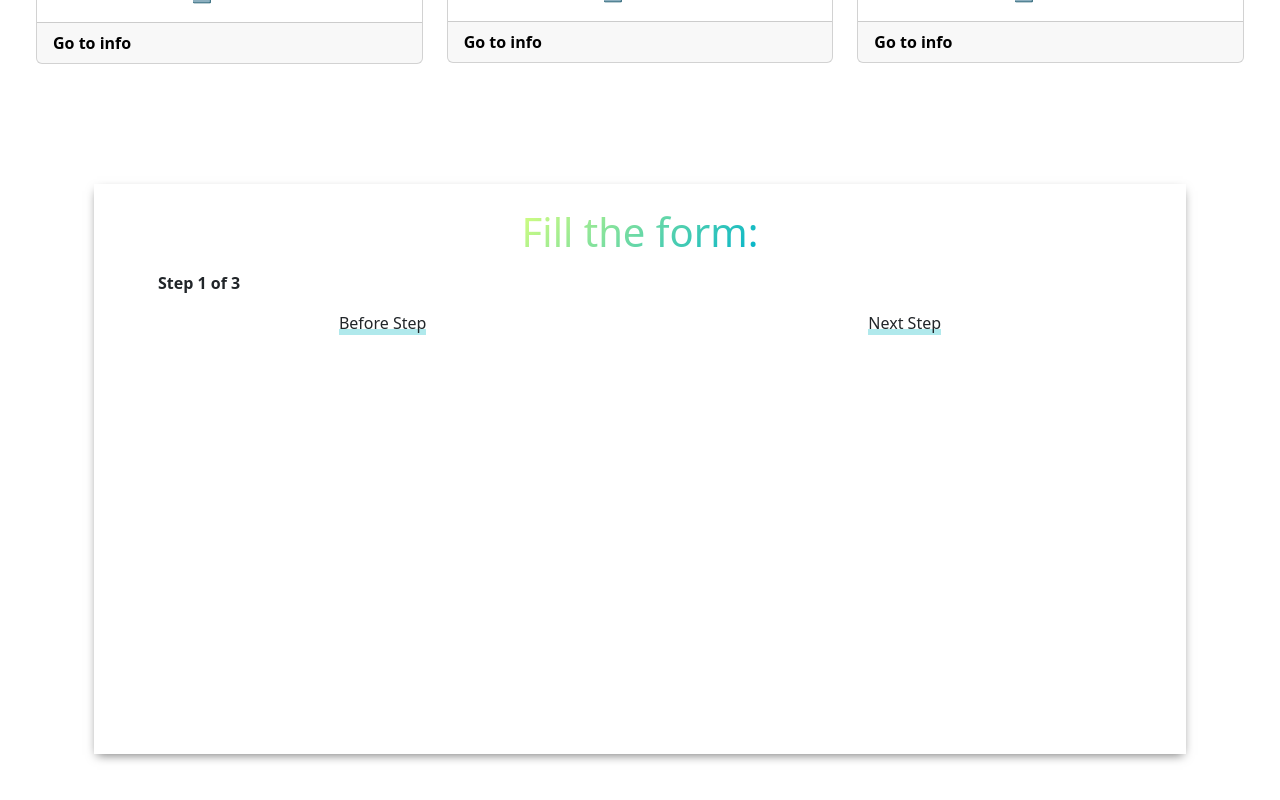
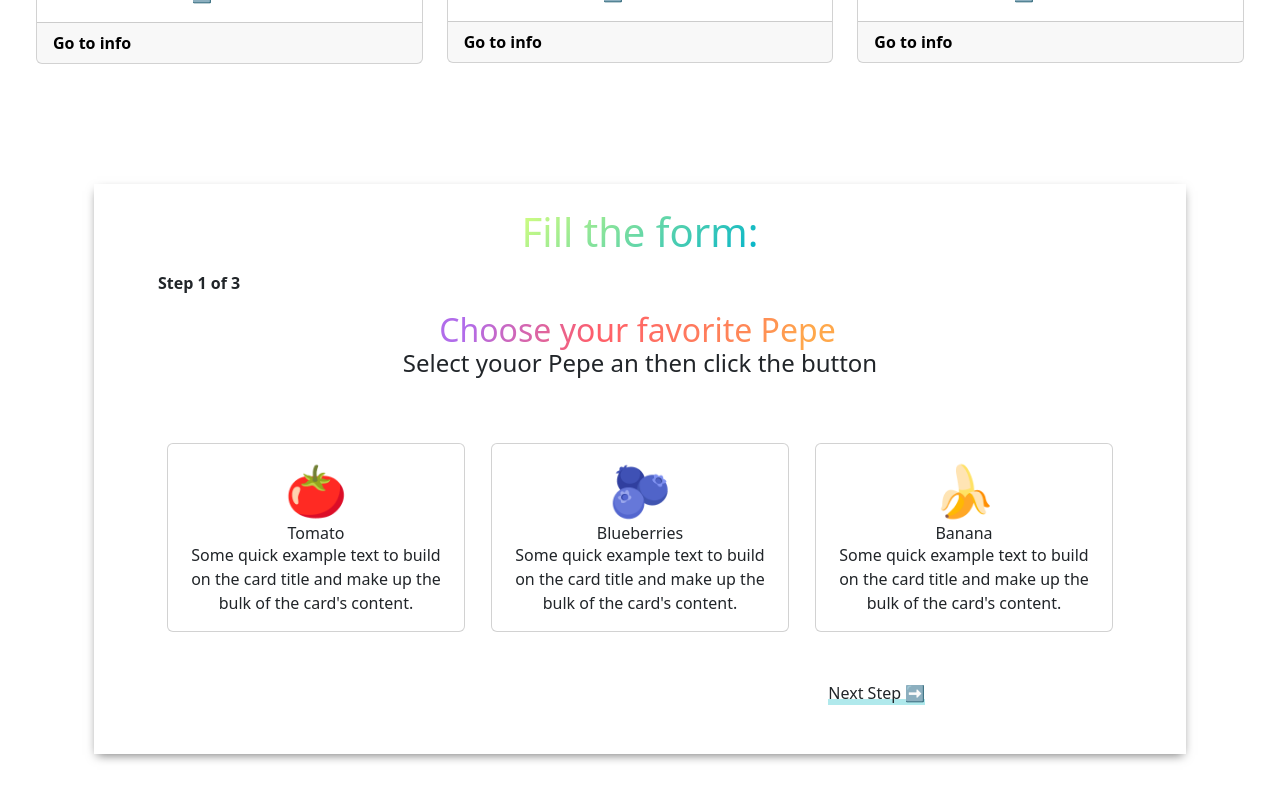
Before and after one commit to kamu42/DynamicForm-Udemi, a React (Create React App) app: page / in a window 1280 px wide. Shown: the part 972-1772 px from the top of the page. Built offline with nearby package versions, Linux system fonts and the light colour scheme.

Commit message:
feat: add steps,cards and styles

```diff
--- a/src/components/DynamicForm/DynamicForm.js
+++ b/src/components/DynamicForm/DynamicForm.js
@@ -1,6 +1,9 @@
 import { useState } from "react";
 import { Container } from "react-bootstrap";
 import './DynamicForm.css';
+import FirstStep from "./FirstStep/FirstStep";
+import SecondStep from "./SecondStep/SecondStep";
+import ThirdStep from "./ThirdStep/ThirdStep";
 
 export default function DynamicForm () {
         const [step, setStep] = useState(1);
@@ -20,16 +23,24 @@ export default function DynamicForm () {
                     <h1 className="title-dynamic-form">Fill the form:</h1>
                     <p className="steps-numbers">Step {step} of 3</p>
 
+                {getPageByStep(step, setStep)}
+
                     <div className="actions">
                         <div className="container-text">
+
+                            {step > 1 && step < 4 &&(
                             <p className="before" onClick={showPreviousStep}>
-                                Before Step
+                                ⬅️ Before Step
                             </p>
+                             )}
                         </div>
                         <div className="container-text">
+
+                            {step > 0 && step < 3 &&(
                             <p className="next" onClick={showNextStep}>
-                                Next Step
+                                Next Step ➡️
                             </p>
+                            )}
                         </div>
                     </div>
                 </div>
@@ -38,3 +49,13 @@ export default function DynamicForm () {
 
     )
 }
+
+function getPageByStep(step, setStep){
+    if(step === 1){
+        return <FirstStep/>
+    }else if(step === 2){
+        return <SecondStep/>
+    }else if (step === 3){
+        return <ThirdStep/>
+    }
+}
--- /dev/null
+++ b/src/components/DynamicForm/FirstStep/CardFruit.js
@@ -0,0 +1,26 @@
+import { Card, Col } from "react-bootstrap";
+
+export default function CardFruit({fruit, clickCard, selectedCard}) {
+        const{id,icon,name,description}=fruit;
+        console.log(selectedCard)
+        console.log(fruit.id)
+
+
+    return (
+    <Col
+    className={`card-fruit mt-2 ${
+        selectedCard === fruit.id ? "selected-card" : ""
+      } `}
+      onClick={() => clickCard(fruit)}
+      key={id}
+    >
+        <Card>
+            <Card.Body>
+                <Card.Title>{icon}</Card.Title>
+                <Card.Subtitle>{name}</Card.Subtitle>
+                <Card.Text>{description}</Card.Text>
+            </Card.Body>
+        </Card>
+    </Col>
+  );
+}
--- /dev/null
+++ b/src/components/DynamicForm/FirstStep/FirstStep.css
@@ -0,0 +1,13 @@
+.card-fruit {
+    border: 1px solid transparent;
+    cursor: pointer;
+}
+
+.card-fruit.selected-card .card {
+    border: 3px solid #000;
+    box-shadow: 0px 4px 10px -3px rgb(117, 117, 177);
+}
+
+.card-fruit .card-body .card-title {
+    font-size: 50px;
+}
--- /dev/null
+++ b/src/components/DynamicForm/FirstStep/FirstStep.js
@@ -0,0 +1,55 @@
+import { Container, Row } from 'react-bootstrap';
+import './FirstStep.css';
+import CardFruit from './CardFruit';
+import { useState } from 'react';
+
+export const fruits = [
+    {
+      id: 1,
+      icon: "🍅",
+      name: "Tomato",
+      description:
+        "Some quick example text to build on the card title and make up the bulk of the card's content.",
+    },
+    {
+      id: 2,
+      icon: "🫐",
+      name: "Blueberries",
+      description:
+        "Some quick example text to build on the card title and make up the bulk of the card's content.",
+    },
+    {
+      id: 3,
+      icon: "🍌",
+      name: "Banana",
+      description:
+        "Some quick example text to build on the card title and make up the bulk of the card's content.",
+    },
+  ];
+
+export default function FirstStep() {
+    const [selectedCard, setSelectedCard] = useState(null)
+
+    const clickCard = (fruit) => {
+        setSelectedCard(fruit.id);
+        localStorage.setItem('fruitName', fruit.name);
+        localStorage.setItem('iconFruit', fruit.icon);
+    };
+  return (
+    <div>
+       <h2>Choose your favorite Pepe</h2>
+       <h4>Select youor Pepe an then click the button</h4>
+       <Container className='p-5 text-center'>
+        <Row>
+            {fruits.map((fruit, index) => (
+             <CardFruit
+             fruit={fruit}
+             key={index}
+             clickCard={clickCard}
+             selectedCard={selectedCard}/>
+            ))}
+        </Row>
+       </Container>
+    </div>
+  );
+}
--- /dev/null
+++ b/src/components/DynamicForm/FirstStep/index.js
@@ -0,0 +1 @@
+export {default} from './FirstStep';
--- /dev/null
+++ b/src/components/DynamicForm/SecondStep/SecondStep.js
@@ -0,0 +1,7 @@
+import './SecondStep.css';
+
+export default function SecondStep() {
+  return (
+    <div>SecondStep</div>
+  )
+}
--- /dev/null
+++ b/src/components/DynamicForm/SecondStep/index.js
@@ -0,0 +1 @@
+export  {default} from './SecondStep'
--- /dev/null
+++ b/src/components/DynamicForm/ThirdStep/ThirdStep.js
@@ -0,0 +1,7 @@
+import './ThirdStep.css';
+
+export default function ThirdStep() {
+  return (
+    <div>ThirdStep</div>
+  )
+}
--- /dev/null
+++ b/src/components/DynamicForm/ThirdStep/index.js
@@ -0,0 +1 @@
+export {default} from './ThirdStep';
```
Also changed, not shown: src/components/DynamicForm/SecondStep/SecondStep.css (added), src/components/DynamicForm/ThirdStep/ThirdStep.css (added).
